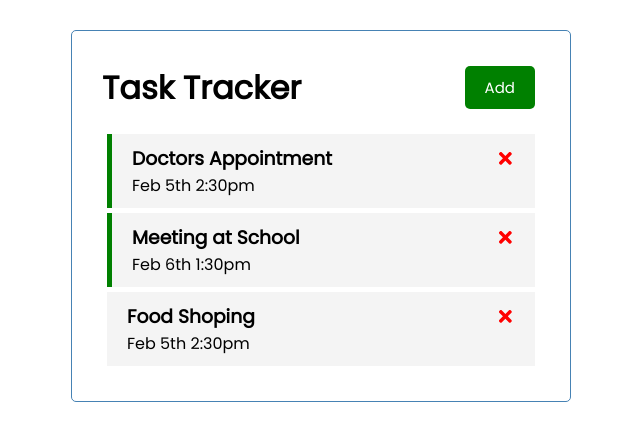
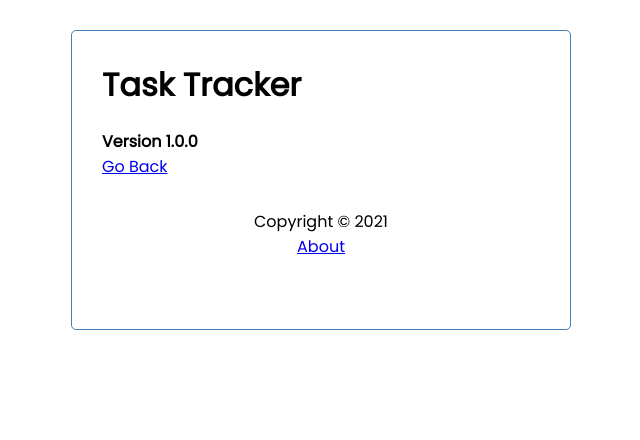
Before and after one commit to vv123612/react-crash-2021-traversy-steps, a React (Create React App) app: page /about in a window 1280 px wide. Shown: the top 440 px of the page, without its empty margins (319-959 px from the left). Built offline with nearby package versions, Linux system fonts and the light colour scheme; data requests are answered from the project's data file.

Commit message:
Added Routing, footer & about (1:39:15)

```diff
--- a/package.json
+++ b/package.json
@@ -10,6 +10,7 @@
     "react": "^17.0.2",
     "react-dom": "^17.0.2",
     "react-icons": "^4.2.0",
+    "react-router-dom": "^5.2.0",
     "react-scripts": "4.0.3",
     "web-vitals": "^1.1.1"
   },
@@ -19,7 +20,6 @@
     "test": "react-scripts test",
     "eject": "react-scripts eject",
     "server": "json-server --watch db.json --port 5000"
-
   },
   "eslintConfig": {
     "extends": [
--- a/src/App.js
+++ b/src/App.js
@@ -1,7 +1,12 @@
 import { useState, useEffect } from 'react'
+import { BrowserRouter as Router, Route } from 'react-router-dom'
+
 import Header from './components/Header'
 import Tasks from './components/Tasks'
 import AddTask from './components/AddTask'
+import Footer from './components/Footer'
+import About from './components/About'
+
 
 function App() {
 
@@ -95,17 +100,18 @@
   }
 
   return (
+    <Router>
       <div className='container'>
         <Header
           onAdd={() => setShowAddTask(!showAddTask)}
           showAdd={showAddTask}
         />
-
+        <Route
+          path='/'
+          exact
+          render={(props) => (
+            <>
               {showAddTask && <AddTask onAdd={addTask} />}
-
-      {/* <AddTask onAdd={addTask}
-      /> */}
-
               {tasks.length > 0 ? (
                 <Tasks
                   tasks={tasks}
@@ -115,7 +121,14 @@
               ) : (
                 'No Tasks To Show'
               )}
+            </>
+          )}
+        />
+        <Route path='/about' component={About} />
+        <Footer />
       </div>
+    </Router>
+
     );
 }
 
--- /dev/null
+++ b/src/components/About.js
@@ -0,0 +1,13 @@
+import { Link } from 'react-router-dom'
+
+const About = () => {
+    return (
+        <div>
+            <h4>Version 1.0.0</h4>
+            {/* <a href='/'> Go back</a> */}
+            <Link to='/'>Go Back</Link>
+        </div>
+    )
+}
+
+export default About
--- /dev/null
+++ b/src/components/Footer.js
@@ -0,0 +1,13 @@
+import { Link } from 'react-router-dom'
+
+const Footer = () => {
+    return (
+        <footer>
+            <p>Copyright &copy; 2021</p>
+            <Link to='/about'>About</Link>
+            {/* <a href='/about'> About</a> */}
+        </footer>
+    )
+}
+
+export default Footer
--- a/src/components/Header.js
+++ b/src/components/Header.js
@@ -1,7 +1,10 @@
 import PropTypes from 'prop-types'
+import { useLocation } from 'react-router-dom'
 import Button from './Button'
 
 const Header = ({title, onAdd, showAdd}) => {
+    const location = useLocation()
+
     // const onClick = () => {
     //     console.log('onClick')
     // }
@@ -9,15 +12,14 @@
 
     return (
         <header className='header'>
-            <h1>{title} </h1>
+        <h1>{title}</h1>
+        {location.pathname === '/' && (
           <Button
             color={showAdd ? 'red' : 'green'}
             text={showAdd ? 'Close' : 'Add'}
             onClick={onAdd}
           />
-
-
-
+        )}
       </header>
       )
 }
```
Also changed, not shown: 2 other files (tests, documents, lock files or other folders). Lines whose indentation alone changed are shown as unchanged.
